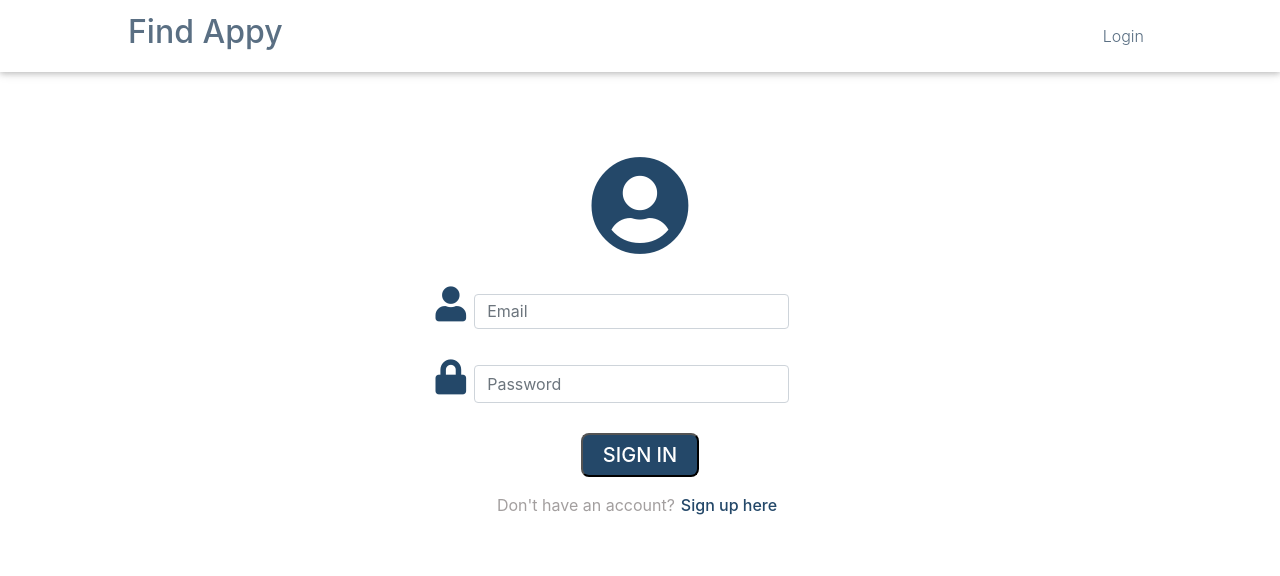
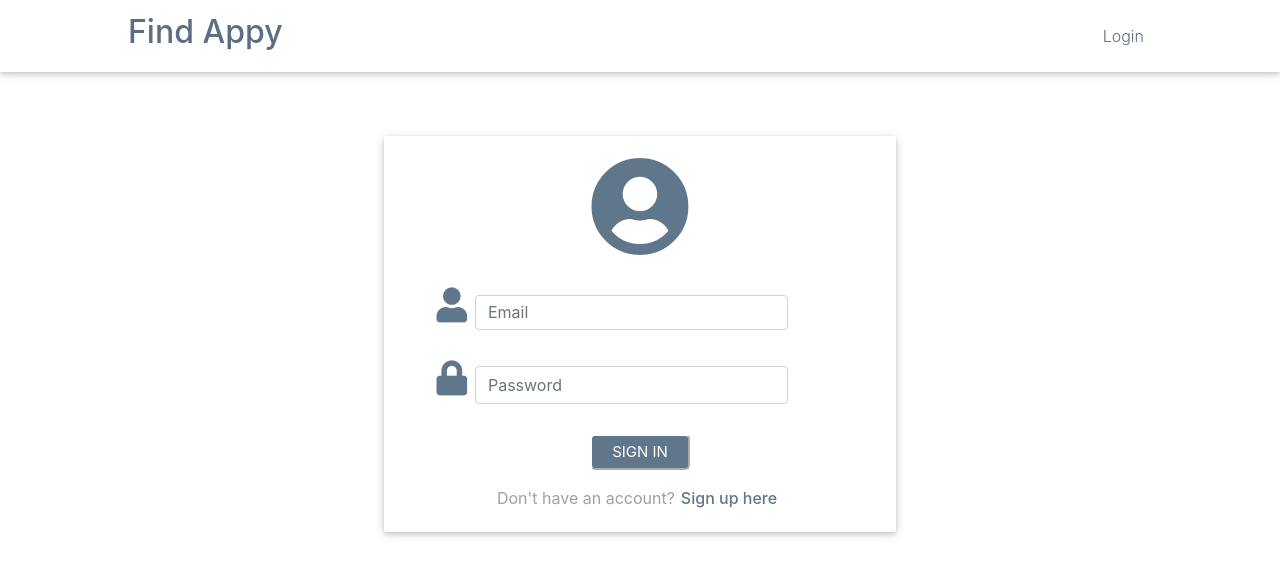
Before and after one commit to iiremkayaa/findmyapp, a React (Create React App) app: page /login in a window 1280 px wide. Shown: the top 576 px of the page. Built offline with nearby package versions, Linux system fonts and the light colour scheme; no server answers.

Commit message:
fix login

```diff
--- a/src/components/Login.css
+++ b/src/components/Login.css
@@ -12,16 +12,17 @@
 }
 #login-top{
     text-align: center;/*#526b77*/
-    color:#244869;
+    color:#5F768B;
 }
 #sign-in{
-    font-weight:500;
-    font-size:20px;
-    border-radius:8px;
+    font-weight:400;
+    font-size:15px;
+    border-radius:5px;
      color:white;
-     background-color: #244869;
+     background-color: #5F768B;
      padding:5px;
      padding-left:20px;
      padding-right:20px;
+     border-color: white;
 
 }
--- a/src/components/Login.js
+++ b/src/components/Login.js
@@ -54,17 +54,17 @@ const Login = (props) => {
       }
     return (
         <div >
-            <div style={{marginLeft:"30%",marginRight:"30%", backgroundColor: "white",marginTop:"5%",padding:"20px",borderRadius:"5px"}}>
+            <div style={{marginLeft:"30%",marginRight:"30%", backgroundColor: "white",marginTop:"5%",padding:"20px",boxShadow:"0 2px 5px 0 rgba(0,0,0,0.16), 0 2px 10px 0 rgba(0,0,0,0.12)",border:"solid",borderWidth:"1px",borderRadius: "0px"}}>
                 <div style={{ paddingBottom:"0px"}}>
                     <h2 id="login-top" ><MDBIcon icon="user-circle"  style={{ fontSize:"100px" }} /></h2>
                 </div>
                 <Form style={{  paddingLeft: "5%", paddingRight: "5%" }}>
                     <div style={{ display: "table", width: "85%", marginTop: "30px" }} >
-                        <div style={{ display: "table-cell",textAlign:"center",paddingLeft:"5px",paddingRight:"5px"  }} ><MDBIcon icon="user"  style={{ color: "#244869",fontSize:"35px" }} /></div>
+                        <div style={{ display: "table-cell",textAlign:"center",paddingLeft:"5px",paddingRight:"5px"  }} ><MDBIcon icon="user"  style={{ color: "#5F768B",fontSize:"35px" }} /></div>
                         <Form.Control style={{ display: "table-cell",height:"35px"}} type="text" placeholder="Email" onChange={handleEmail} />
                     </div>
                     <div style={{ display: "table", width: "85%", marginTop: "30px" }} >
-                        <div style={{ display: "table-cell",textAlign:"center",paddingLeft:"5px",paddingRight:"5px" }}><MDBIcon icon="lock"  style={{ color: "#244869",fontSize:"35px" }} /></div>
+                        <div style={{ display: "table-cell",textAlign:"center",paddingLeft:"5px",paddingRight:"5px" }}><MDBIcon icon="lock"  style={{ color: "#5F768B",fontSize:"35px" }} /></div>
                         <Form.Control style={{ display: "table-cell"}} type="password" placeholder="Password" onChange={handlePassword} />
 
                     </div>
@@ -81,7 +81,7 @@ const Login = (props) => {
                 </Form>
                 <div style={{textAlign:"center",paddingTop:"15px"}}>
                     <h2 id="no-account" >Don't have an account?</h2>
-                    <button  type="button" onClick={renderRedirect} style={{display:"inline",fontWeight:"450",fontSize:"16px",border:"none", color:"#244869",backgroundColor: "white"}}>
+                    <button  type="button" onClick={renderRedirect} style={{display:"inline",fontWeight:"450",fontSize:"16px",border:"none", color:"#5F768B",backgroundColor: "white"}}>
                             Sign up here
                     </button>
                 </div>
```
